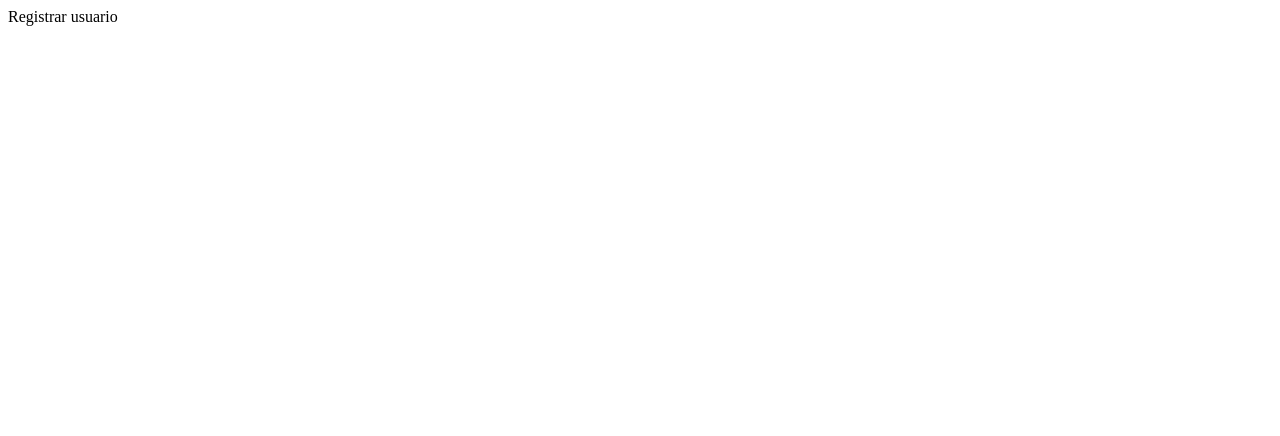
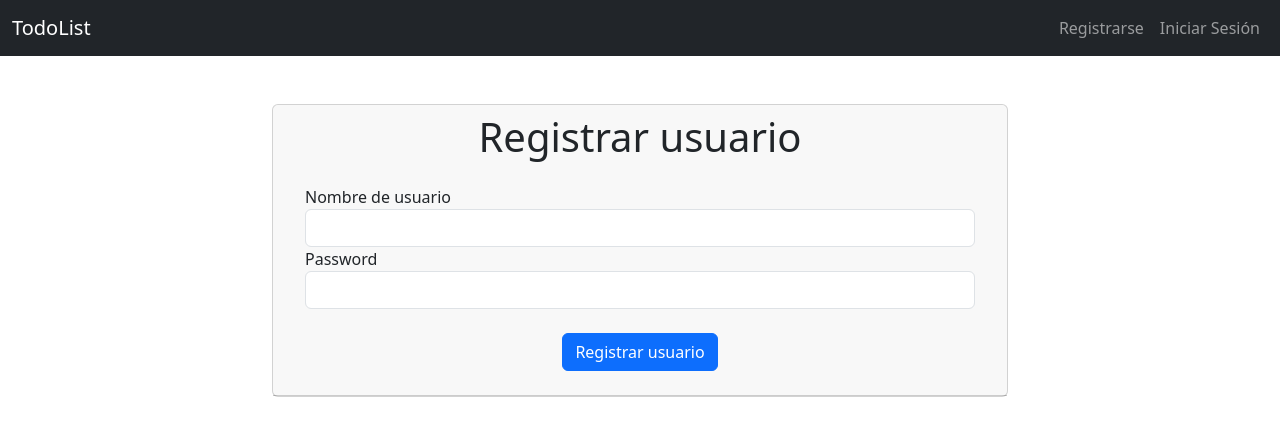
Before and after one commit to julianmoreno263/cursoPython2026, a Flask app: page /auth/register in a window 1280 px wide. Before the commit the part shown is almost empty. Shown: the top 436 px of the page. Run offline with Flask 3, Linux system fonts and the light colour scheme.

Commit message:
Creando templates de registro de usuarios y de login, renderizando estas vistas desde auth.py con render_template

```diff
--- a/7-flask/todo-list/todor/auth.py
+++ b/7-flask/todo-list/todor/auth.py
@@ -1,6 +1,6 @@
 #archivo para la autenticacion de usuario, aqui tambien utilizamos blueprint
 
-from flask import Blueprint
+from flask import Blueprint, render_template
 
 #instancia de blueprint,este es el prefijo para las demas rutas
 bp=Blueprint("auth",__name__,url_prefix="/auth")
@@ -9,9 +9,9 @@ bp=Blueprint("auth",__name__,url_prefix="/auth")
 #ruta /list
 @bp.route("/register")
 def register():
-    return "Registrar usuario"
+    return render_template("auth/register.html")
 
 #ruta /create
 @bp.route("/login")
 def login():
-    return "Iniciar sesión"
+        return render_template("auth/login.html")
--- /dev/null
+++ b/7-flask/todo-list/todor/templates/auth/register.html
@@ -0,0 +1,32 @@
+{% extends "base.html" %}
+
+
+{% block content %}
+    <div class="container mt-5">
+        <div class="row justify-content-center">
+            <div class="col-sm-8">
+                <div class="card">
+                    <div class="card-header">
+                        <h1 class="text-center">{% block title %}Registrar usuario{% endblock %}</h1>
+                        <div class="card-body">
+                            <form action="" method="post">
+                                <div class="form-group">
+                                    <label for="username">Nombre de usuario</label>
+                                    <input type="text" name="username" id="username" class="form-control" required minlength="4" maxlength="20">
+                                </div>
+                                 <div class="form-group">
+                                    <label for="password">Password</label>
+                                    <input type="text" name="password" id="password" class="form-control" required minlength="6" maxlength="40">
+                                </div>
+                                <br>
+                                <div class="text-center">
+                                    <input type="submit" class="btn btn-primary" value="Registrar usuario">
+                                </div>
+                            </form>
+                        </div>
+                    </div>
+                </div>
+            </div>
+        </div>
+    </div>
+{% endblock %}
--- a/7-flask/todo-list/todor/templates/base.html
+++ b/7-flask/todo-list/todor/templates/base.html
@@ -18,10 +18,10 @@
             <div class="collapse navbar-collapse justify-content-end" id="navbarNav">
             <ul class="navbar-nav">
                 <li class="nav-item">
-                <a class="nav-link" href="#">Registrarse</a>
+                <a class="nav-link" href="{{url_for('auth.register')}}">Registrarse</a>
                 </li>
                 <li class="nav-item">
-                <a class="nav-link" href="#">Iniciar Sesión</a>
+                <a class="nav-link" href="{{url_for('auth.login')}}">Iniciar Sesión</a>
                 </li>
             </ul>
             </div>
--- a/7-flask/todo-list/todor/templates/index.html
+++ b/7-flask/todo-list/todor/templates/index.html
@@ -15,8 +15,8 @@
         <p>¿Tienes una cuenta?</p>
 
         <div class="d-flex justify-content-center">
-            <a href="" class="btn btn-primary mx-2">Iniciar sesión</a>
-            <a href="" class="btn btn-secondary mx-2">Registrarse</a>
+            <a href="{{url_for('auth.login')}}" class="btn btn-primary mx-2">Iniciar sesión</a>
+            <a href="{{url_for('auth.register')}}" class="btn btn-secondary mx-2">Registrarse</a>
         </div>
     </div>
 {% endblock %}
```
Also changed, not shown: 7-flask/todo-list/todor/templates/auth/login.html (added, +32 -0 lines).
